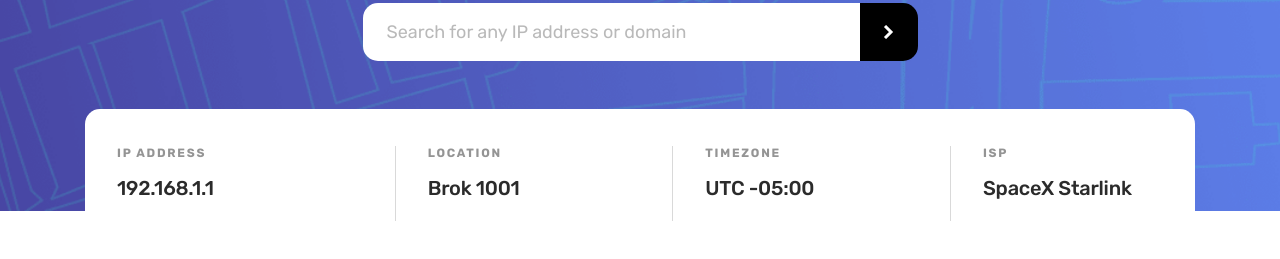
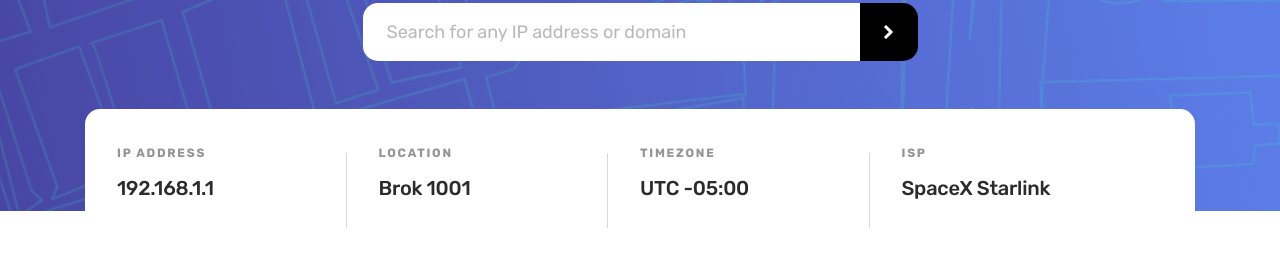
Before and after one commit to neo2enigma/ip-address-tracker, a plain HTML site: page index.html in a window 1280 px wide. Shown: the part 89-348 px from the top of the page. Drawn offline with nearby package versions, Linux system fonts and the light colour scheme; no server answers.

Commit message:
Desktop Done perfect!

```diff
--- a/style.css
+++ b/style.css
@@ -198,7 +198,8 @@
 }
 
 
-@media only screen and (min-width: 1140px) {
+/* @media only screen and (min-width: 1140px) { */
+@media only screen and (min-width: 500px) {
     body {
         background-image: url('./images/pattern-bg.png');
         background-size: 1440 280px;
@@ -230,26 +231,28 @@
     }
 
     .flex-item {
-        width: 213px;
-        height: 75px;
+        position: relative;
+        width: 277px;
+        height: 88px;
         text-align: left;
-    }
-
-    .flex-item::after {
-        /* content: '';
-        width: 213px;
-        height: 75px;
-        right: 0;
-        top: 0;
-        border-right: 1px solid red;
-        position: absolute;*/
+        /* float: left; */
     }
 
     .flex-item:not(:first-child) {
-        border-left: 1px solid rgba(0, 0, 0, 0.15);
-        padding-left: 32px;
 
+        /* padding-left: 32px; */
     }
+
+    .flex-item:not(:last-child)::after {
+        position: absolute;
+        content: '';
+        background-color: rgba(0, 0, 0, 0.15);
+        width: 1px;
+        height: 75px;
+        right: 32px;
+        top: 6.5px;
+    }
+
 
     h3 {
         font-size: 12px;
@@ -259,9 +262,11 @@
     }
 
     .flex-item p {
+        width: 213px;
         line-height: 30px;
         letter-spacing: -.23px;
         margin-top: 13px;
+        word-wrap: break-word;
     }
 
 }
```
